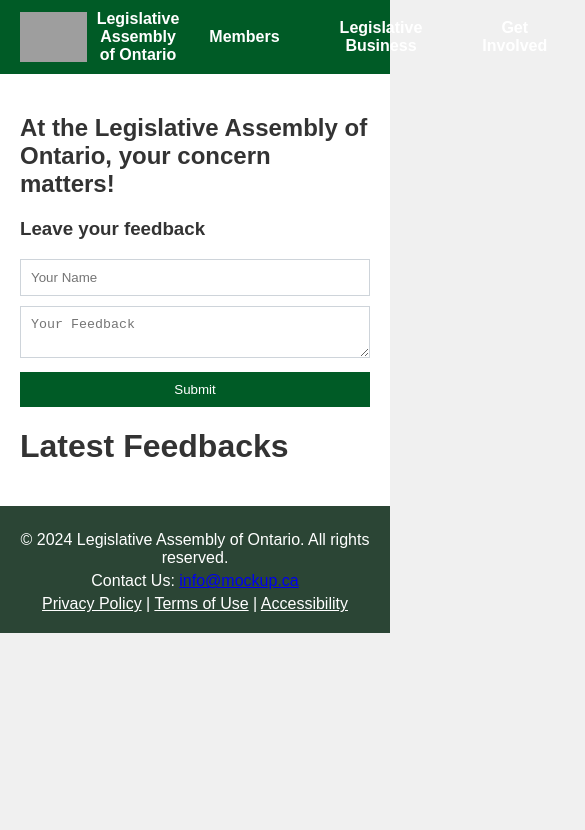
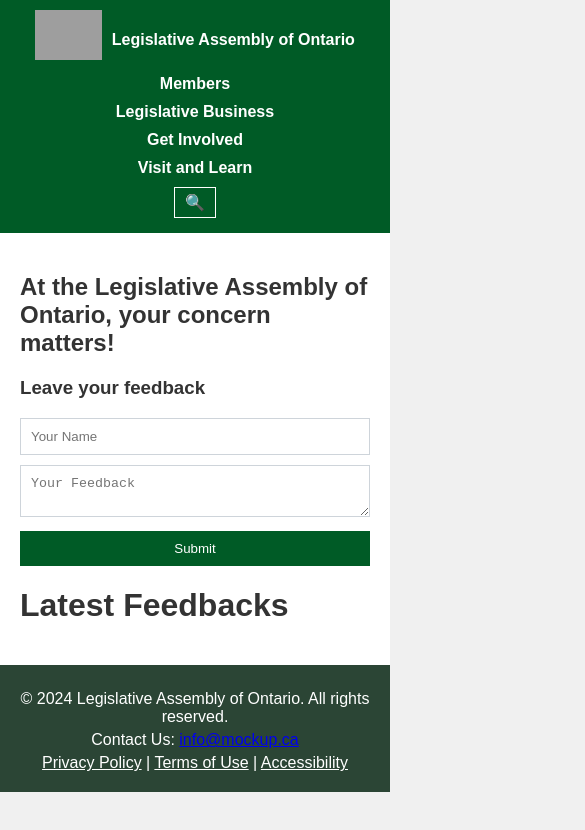
Before and after one commit to joaopedrocalencar/FeedbackMockupLegilativeAssembly, a plain HTML site: page index.html in a window 390 px wide. Shown: the top 830 px of the page, 585 px wide, since content can reach past the window. Drawn offline with Linux system fonts and the light colour scheme; no server answers; grey boxes are pictures that could not be loaded.

Commit message:
Add files via upload

```diff
--- a/styles.css
+++ b/styles.css
@@ -127,3 +127,32 @@ body, html {
         display: block;
     }
 }
+
+@media (max-width: 768px) {
+    .navbar {
+        flex-direction: column;
+        padding: 10px;
+    }
+
+    .navbar-logo, .navbar-links {
+        justify-content: center;
+        align-items: center;
+    }
+
+    .navbar-logo img {
+        margin-bottom: 10px; /* Adds space between the logo and the navbar links on small screens */
+    }
+
+    .navbar-links {
+        flex-direction: column;
+    }
+
+    .navbar-links a, .search-button {
+        margin: 5px 0; /* Reduces margin for a tighter fit */
+        font-size: 1rem; /* Adjust font size for smaller screens */
+    }
+
+    .search-button {
+        padding: 5px 10px; /* Adjust padding to fit smaller screens */
+    }
+}
```
